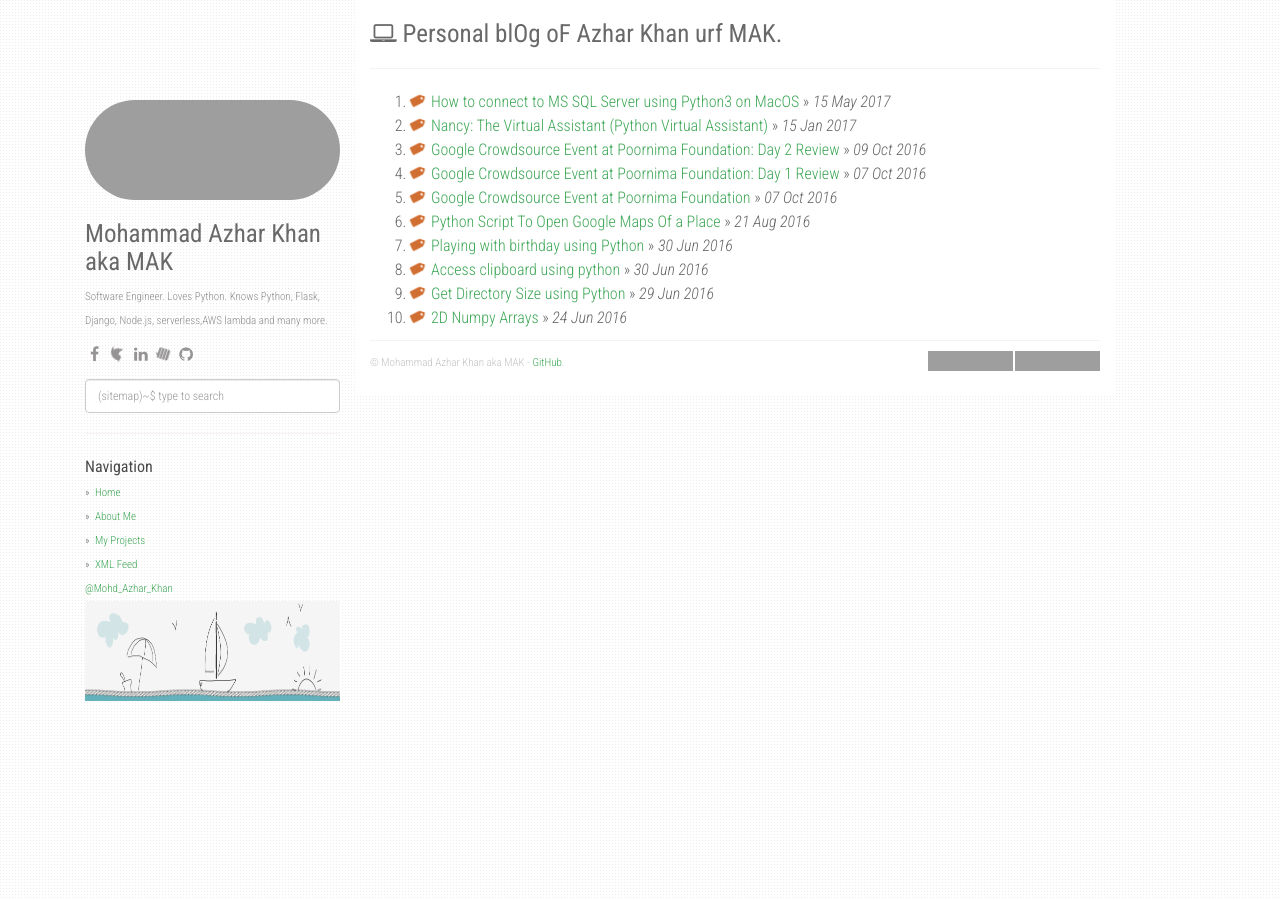
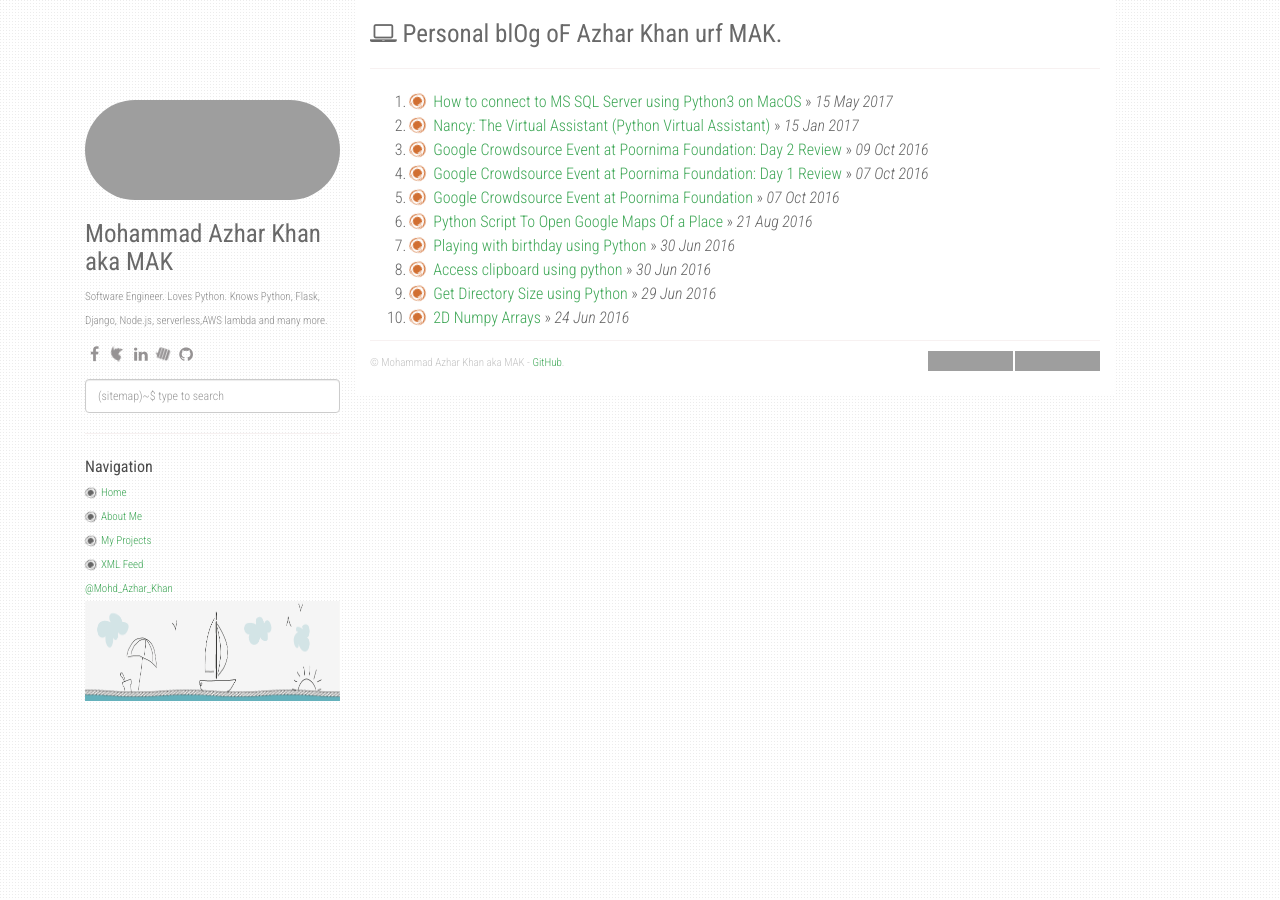
Before and after one commit to agusmakmun/agusmakmun.github.io, a Jekyll site: the page built from index.html, in a window 1280 px wide. Built offline with Jekyll 4.4.1, drawn with Linux system fonts in a browser that asks for light colours; nearby versions of some CDN libraries; the list of posts is cut into pages by our own code; comment, search, counter and statistics services are not loaded; grey boxes are pictures that could not be loaded.

Commit message:
Added new fontawesome

```diff
--- a/_layouts/default.html
+++ b/_layouts/default.html
@@ -92,7 +92,7 @@ layout: compress
     {% endif %}
 
     <!-- Font awesome icons -->
-    <link href="https://maxcdn.bootstrapcdn.com/font-awesome/4.6.3/css/font-awesome.min.css" rel="stylesheet" integrity="sha384-T8Gy5hrqNKT+hzMclPo118YTQO6cYprQmhrYwIiQ/3axmI1hQomh7Ud2hPOy8SP1" crossorigin="anonymous">
+    <link href="https://maxcdn.bootstrapcdn.com/font-awesome/4.7.0/css/font-awesome.min.css" rel="stylesheet">
     <!-- syntax highlighting CSS -->
     <link rel="stylesheet" href="/static/css/syntax.css">
     <!-- Bootstrap core CSS -->
@@ -140,10 +140,10 @@ layout: compress
           </div>
           <hr />
           <ul class="sidebar-nav">
-            <strong>Navigation</strong>
-            <li><a href="/">Home</a></li>
+            <strong>Navigation</strong><br>
+            <i class='fa fa-eercast fa-spin'></i>&nbsp;<a href="/">&nbsp;Home</a><br>
             {% for i in site.urls %}
-              <li><a class="about" href="{{ i.url }}">{{ i.text }}</a></li>
+              <i class='fa fa-eercast fa-spin'></i>&nbsp;<a class="about" href="{{ i.url }}">&nbsp;{{ i.text }}</a><br>
             {% endfor %}
           </ul>
           <a href="https://twitter.com/Mohd_Azhar_Khan" class="twitter-follow-button" data-show-count="false" data-size="small">@Mohd_Azhar_Khan</a>
--- a/_layouts/post.html
+++ b/_layouts/post.html
@@ -2,7 +2,7 @@
 layout: default
 ---
 <header class="post-header">
-  <h1 class="post-title">{{ page.title }}</h1>
+  <h1 class="post-title"><i class='fa fa-book'></i>&nbsp;{{ page.title }}</h1>
 </header>
 
 <span class="time">{{ page.date | date_to_string }}</span>
@@ -14,6 +14,7 @@ layout: default
 
 <div class="content">
   <div class="post">{{ content }}</div>
+  <i class='fa fa-share-alt-square'></i>
   {% include share-page.html %}
 </div>
 
--- a/index.html
+++ b/index.html
@@ -8,7 +8,7 @@ layout: default
 
   <ol class="posts">
     {% for post in paginator.posts %}
-      <li><i class='fa fa-tag fa-spin' style="color:#D16F32"></i><a href="{{ post.url }}">&nbsp;&nbsp;{{ post.title }}</a> &raquo; <i><span>{{ post.date | date_to_string }}</span></i></li>
+      <li><i class='fa fa-eercast fa-spin' style="color:#D16F32"></i><a href="{{ post.url }}">&nbsp;&nbsp;{{ post.title }}</a> &raquo; <i><span>{{ post.date | date_to_string }}</span></i></li>
     {% endfor %}
   </ol>
 
```
